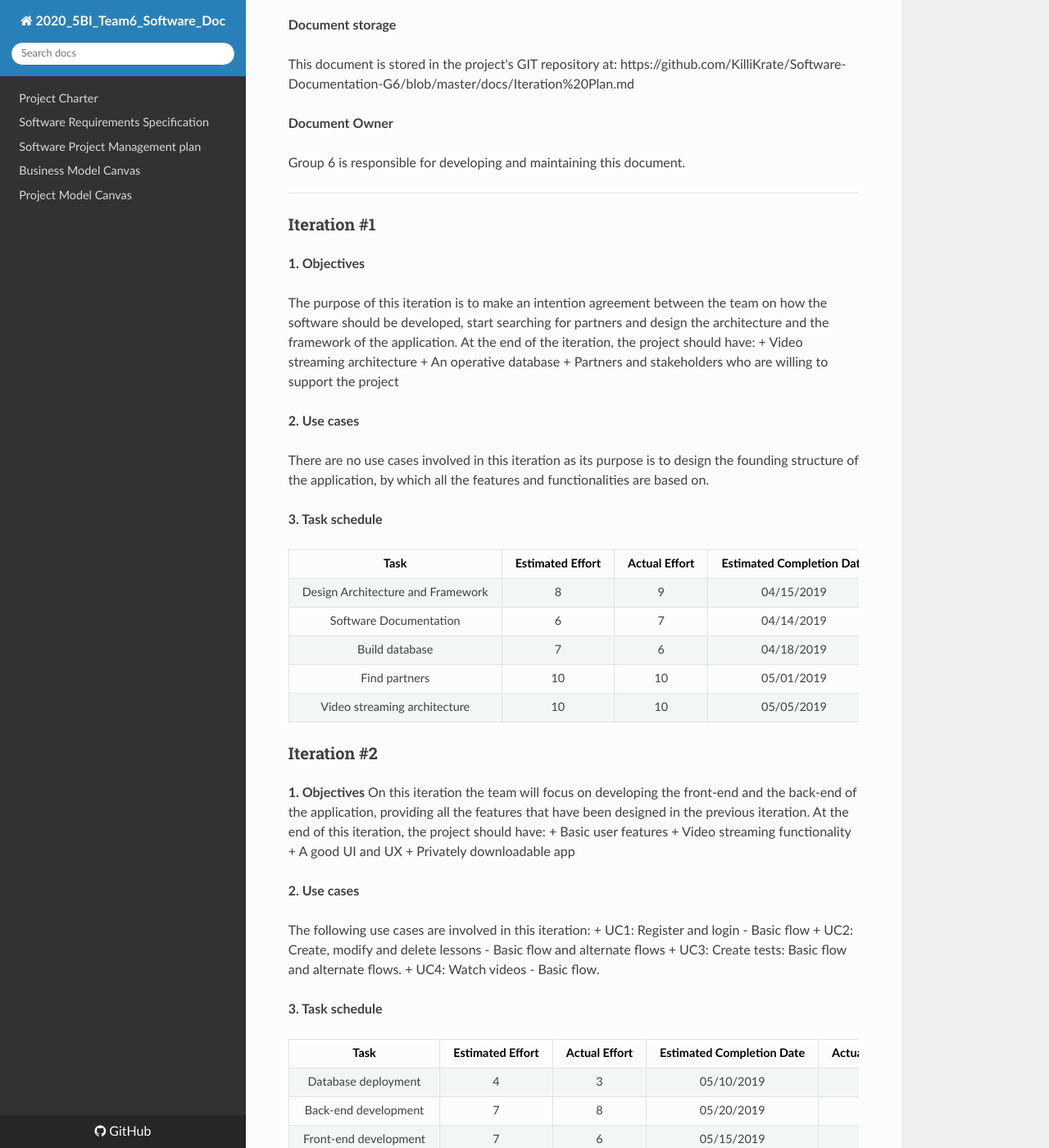
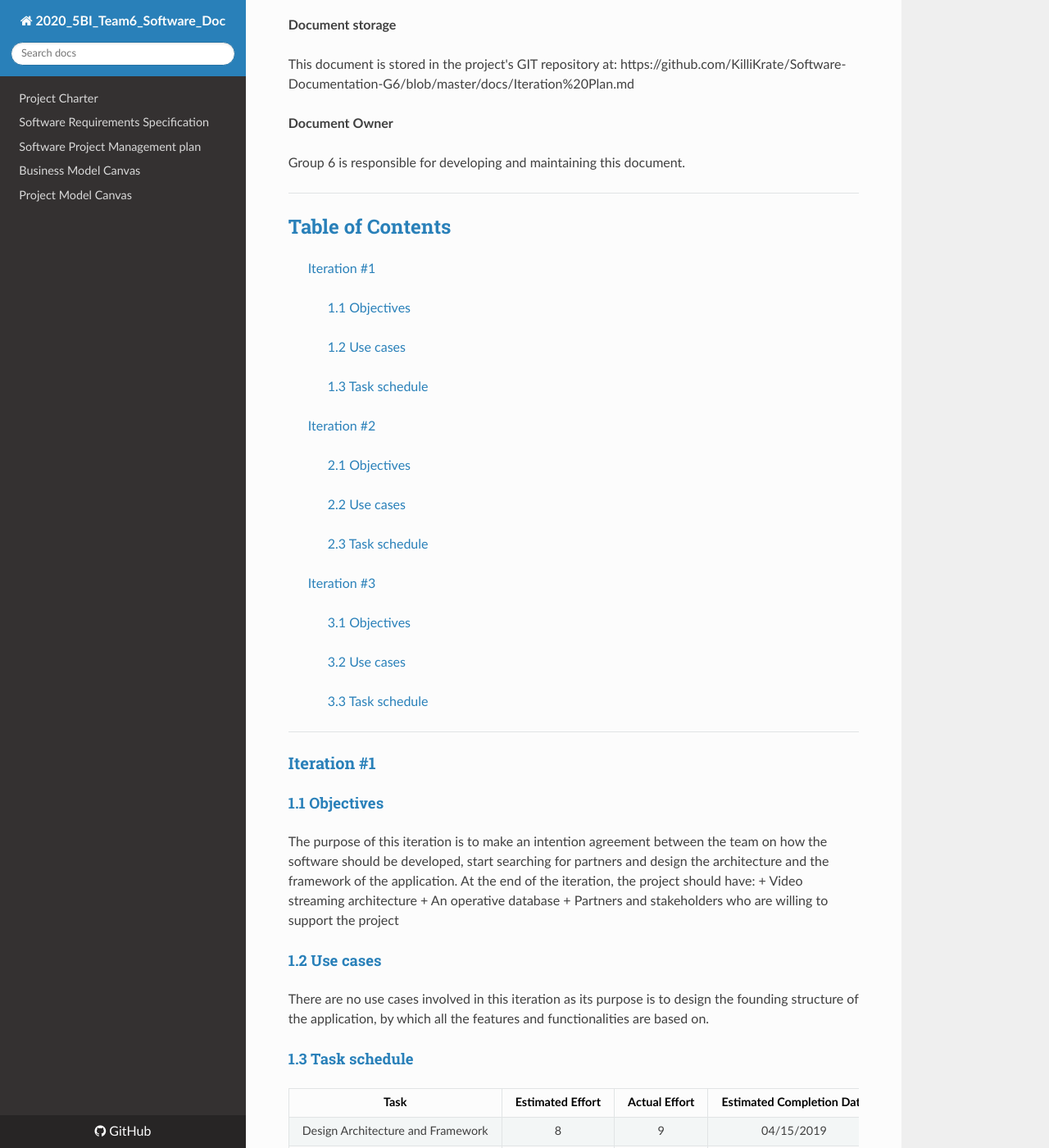
Before and after one commit to KilliKrate/Software-Documentation-G6, an MkDocs documentation site: the page built from docs/Iteration Plan/index.md, in a window 1280 px wide and 1400 px high, scrolled down 620 px. Shown: the whole window at 82% size. Built offline with MkDocs 1.6.1, drawn with Linux system fonts in a browser that asks for light colours; nearby versions of some CDN libraries; some of the changed text lies outside the part shown.

Commit message:
Added table of contents in Iteration Plan

```diff
--- a/docs/Iteration Plan/index.md
+++ b/docs/Iteration Plan/index.md
@@ -26,11 +26,33 @@ https://github.com/KilliKrate/Software-Documentation-G6/blob/master/docs/Iterati
 
 Group 6 is responsible for developing and maintaining this document.
 
---------------------------------------------------------------------------
+-----------------------------------------------------
+## [Table of Contents](#table-of-contents)
 
-### Iteration #1
+> [Iteration #1](#iteration-1)
+>> [1.1 Objectives](#11-objectives)
+>>
+>> [1.2 Use cases](#12-use-cases)
+>>
+>> [1.3 Task schedule](#13-task-schedule)
+>
+> [Iteration #2](#iteration-2)
+>> [2.1 Objectives](#21-objectives)
+>>
+>> [2.2 Use cases](#22-use-cases)
+>>
+>> [2.3 Task schedule](#23-task-schedule)
+>
+> [Iteration #3](#iteration-3)
+>> [3.1 Objectives](#31-objectives)
+>>
+>> [3.2 Use cases](#32-use-cases)
+>>
+>> [3.3 Task schedule](#33-task-schedule)
+-----------------------------------------------------
+### [Iteration #1](#iteration-1)
 
-**1. Objectives**
+#### [1.1 Objectives](#11-objectives)
 
 The purpose of this iteration is to make an intention agreement between the team on how the software
 should be developed, start searching for partners and design the architecture and the framework of the application.
@@ -39,11 +61,11 @@ At the end of the iteration, the project should have:
 + An operative database
 + Partners and stakeholders who are willing to support the project
 
-**2. Use cases**
+#### [1.2 Use cases](#12-use-cases)
 
 There are no use cases involved in this iteration as its purpose is to design the founding structure of the application, by which all the features and functionalities are based on.
 
-**3. Task schedule**
+#### [1.3 Task schedule](#13-task-schedule)
 
 | Task | Estimated Effort | Actual Effort | Estimated Completion Date | Actual Completion Date | Owner | Status |
 |:----:|:----------------:|:-------------:|:-------------------------:|:----------------------:|:-----:|:------:|
@@ -53,9 +75,12 @@ There are no use cases involved in this iteration as its purpose is to design th
 | Find partners | 10 | 10 | 05/01/2019 | 05/10/2019 | Angelo Xia | Finished |
 | Video streaming architecture | 10 | 10 | 05/05/2019 | 05/10/2019 | Luciano Mateias, Ovidiu Androiaia | Finished |
 
-### Iteration #2
+[⬆Back to Top](#table-of-contents)
 
-**1. Objectives**
+### [Iteration #2](#iteration-2)
+
+#### [2.1 Objectives](#21-objectives)
+
 On this iteration the team will focus on developing the front-end and the back-end of the application, providing all the features that have been designed in the previous iteration.
 At the end of this iteration, the project should have:
 + Basic user features
@@ -63,7 +88,7 @@ At the end of this iteration, the project should have:
 + A good UI and UX
 + Privately downloadable app
 
-**2. Use cases**
+#### [2.2 Use cases](#22-use-cases)
 
 The following use cases are involved in this iteration:
 + UC1: Register and login - Basic flow
@@ -71,7 +96,7 @@ The following use cases are involved in this iteration:
 + UC3: Create tests: Basic flow and alternate flows.
 + UC4: Watch videos - Basic flow.
 
-**3. Task schedule**
+#### [2.3 Task schedule](#23-task-schedule)
 
 | Task | Estimated Effort | Actual Effort | Estimated Completion Date | Actual Completion Date | Owner | Status |
 |:----:|:----------------:|:-------------:|:-------------------------:|:----------------------:|:-----:|:------:|
@@ -81,21 +106,25 @@ The following use cases are involved in this iteration:
 | Video streaming feature | 10 | 10 | 06/10/2019 | 06/12/2019 | Whole team | Finished |
 | Launch of beta | 10 | 10 | 07/01/2019 | 07/10/2019 | Whole team | Finished |
 
-### Iteration #3
+[⬆Back to Top](#table-of-contents)
 
-**1. Objectives**
+### [Iteration #3](#iteration-3)
+
+#### [3.1 Objectives](#31-objectives)
 
 The third iteration has the purpose to launch the final release, with the approval of partners, stakeholders and various software debugging.
 At the end of this iteration, the project should have:
 + A stable and public application for everyone
 
-**2. Use cases**
+#### [3.2 Use cases](#32-use-cases)
 
 There aren't new use cases involved in this iteration.
 
-**3. Task schedule**
+#### [3.3 Task schedule](#33-task-schedule)
 
 | Task | Estimated Effort | Actual Effort | Estimated Completion Date | Actual Completion Date | Owner | Status |
 |:----:|:----------------:|:-------------:|:-------------------------:|:----------------------:|:-----:|:------:|
 | Software debugging | 6 | 6 | 07/31/2019 | 08/10/2019 | Whole team | Finished |
 | Final release on GitHub | 5 | 7 | 09/01/2019 | 09/13/2019 | Whole team | Finished |
+
+[⬆Back to Top](#table-of-contents)
```
